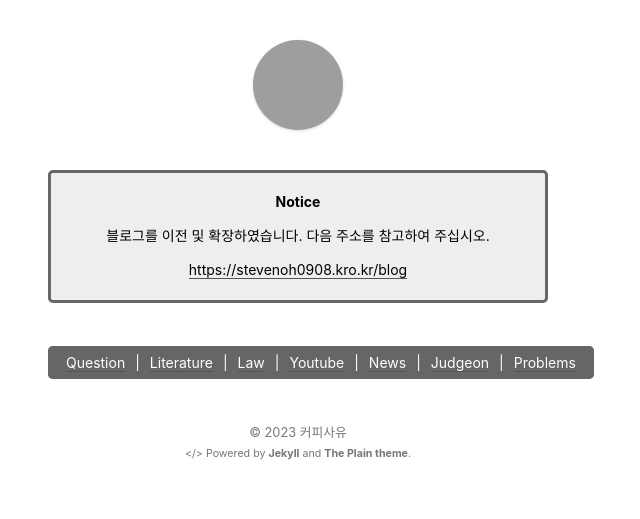
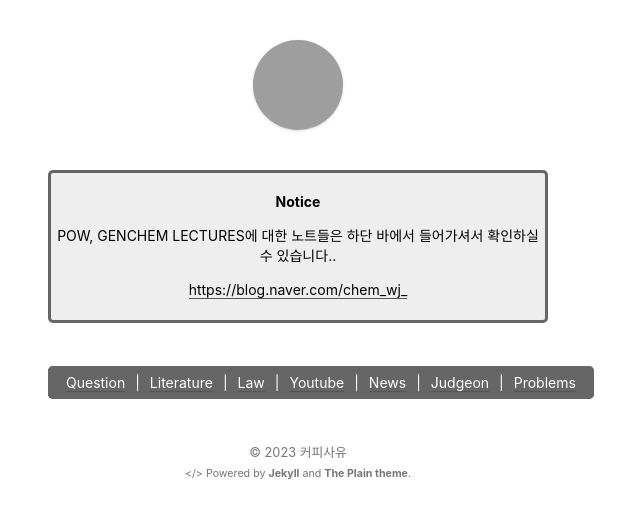
Before and after one commit to chemwj/chemwj.github.io, a Jekyll site: the page built from index.html, in a window 1280 px wide. Shown: the top 519 px of the page, without its empty margins (342-982 px from the left). Built offline with Jekyll 4.4.1, drawn with Linux system fonts in a browser that asks for light colours; grey boxes are pictures that could not be loaded.

Commit message:
Update index.html

```diff
--- a/index.html
+++ b/index.html
@@ -5,8 +5,8 @@ layout: default
 	<div style="border: 3px solid #666666; background-color: #eeeeee; color: black; border-radius: 5px; padding: 5px; padding-bottom: 20px;">
 		<center>
 			<p><b>Notice</b></p>
-			<p>블로그를 이전 및 확장하였습니다. 다음 주소를 참고하여 주십시오.</p>
-			<a href="https://stevenoh0908.kro.kr/blog">https://stevenoh0908.kro.kr/blog</a>
+			<p>POW, GENCHEM LECTURES에 대한 노트들은 하단 바에서 들어가셔서 확인하실 수 있습니다..</p>
+			<a href="https://blog.naver.com/chem_wj_">https://blog.naver.com/chem_wj_</a>
 		</center>
 	</div>
 </section>
```
